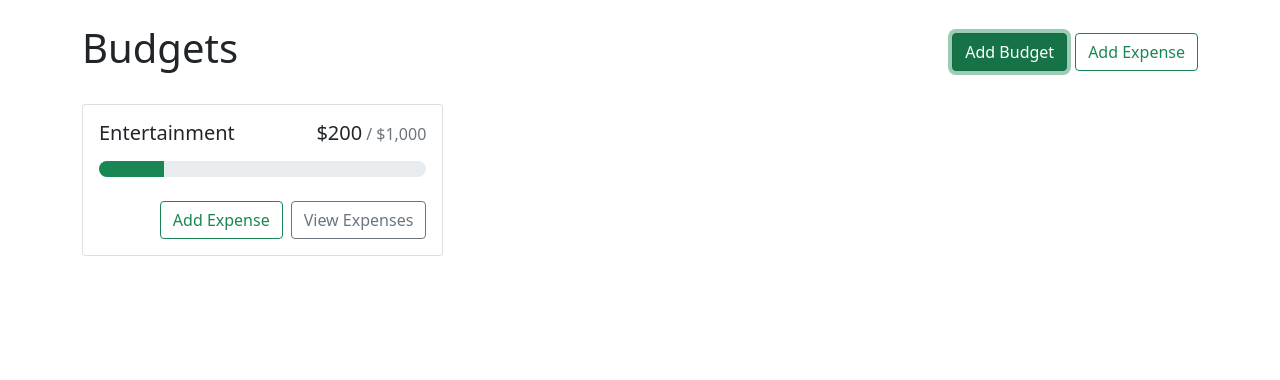
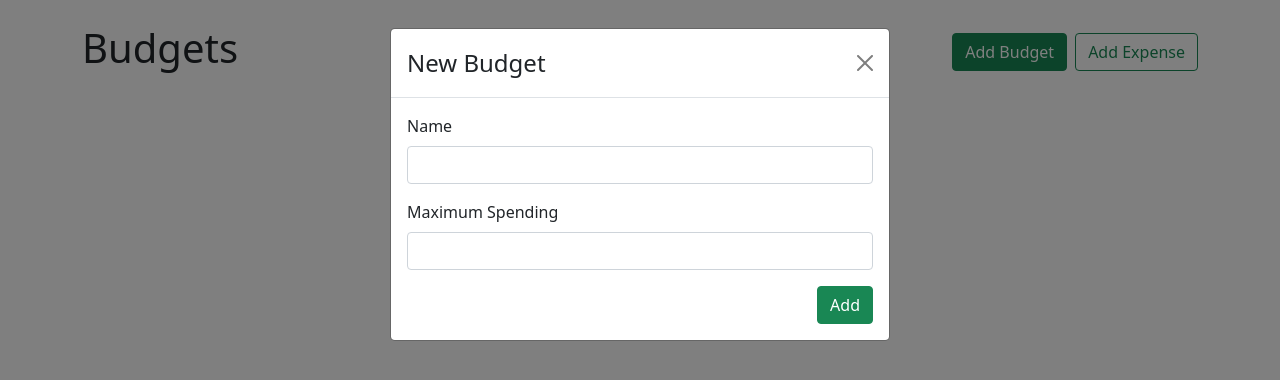
Before and after one commit to luzm321/budget-tracker, a React (Create React App) app: page / in a window 1280 px wide. Both pictures are taken after a click on the button "Add Budget". Shown: the top 380 px of the page. Built offline with nearby package versions, Linux system fonts and the light colour scheme.

Commit message:
created AddBudgetModal and functionality to add a budget

```diff
--- a/src/App.js
+++ b/src/App.js
@@ -1,15 +1,24 @@
+import { useState } from "react";
 import Container from "react-bootstrap/Container";
 import { Button, Stack } from "react-bootstrap";
 import BudgetCard from "./components/BudgetCard";
+import AddBudgetModal from "./components/AddBudgetModal";
+import { useBudgets } from "./contexts/BudgetsProvider";
 
 const App = () => {
+  const [showAddBudgetModal, setShowAddBudgetModal] = useState(false);
+  const { budgets, getBudgetExpenses } = useBudgets();
+
   return (
+    <>
       <Container className="my-4">
         <Stack direction="horizontal" gap="2" className="mb-4">
           {/* me-auto (margin end) ensures the Budget header is always on the left side of the screen */}
           {/* <h1>Budget Tracker</h1> */}
           <h1 className="me-auto">Budgets</h1>
-        <Button variant="success">Add Budget</Button>
+          <Button variant="success" onClick={() => setShowAddBudgetModal(true)}>
+            Add Budget
+          </Button>
           <Button variant="outline-success">Add Expense</Button>
         </Stack>
         <div
@@ -20,9 +29,29 @@
             alignItems: "flex-start",
           }}
         >
-        <BudgetCard name="Entertainment" amount={200} max={1000} />
+          {budgets.map((budget) => {
+            // reduce: get all expenses from array for a budget and add all the different amounts together into 1 single value
+            // and return it as the amount variable with 0 as default starting total value:
+            const amount = getBudgetExpenses(budget.id).reduce(
+              (total, expense) => total + expense.amount,
+              0
+            );
+            return (
+              <BudgetCard
+                key={budget.id}
+                name={budget.name}
+                amount={amount}
+                max={budget.max}
+              />
+            );
+          })}
         </div>
       </Container>
+      <AddBudgetModal
+        show={showAddBudgetModal}
+        handleClose={() => setShowAddBudgetModal(false)}
+      />
+    </>
   );
 };
 
--- /dev/null
+++ b/src/components/AddBudgetModal.js
@@ -0,0 +1,56 @@
+import { useRef } from "react";
+import { Modal, Form, Button } from "react-bootstrap";
+import { useBudgets } from "../contexts/BudgetsProvider";
+
+const AddBudgetModal = ({ show, handleClose }) => {
+  // creates references that points to the name and max spending variables to capture user input on form rather than using useState
+  // hook since app doesn't need to track state every time the on change listener activates and unnecessarily cause a re-render at
+  // every keystroke:
+  const nameRef = useRef();
+  const maxRef = useRef();
+  const { addBudget } = useBudgets();
+
+  const handleSubmit = (e) => {
+    // prevents app from submitting form and refreshing
+    e.preventDefault();
+    addBudget({
+      name: nameRef.current.value,
+      max: parseFloat(maxRef.current.value),
+    });
+    handleClose();
+  };
+
+  return (
+    <Modal show={show} onHide={handleClose}>
+      <Form onSubmit={handleSubmit}>
+        <Modal.Header closeButton>
+          <Modal.Title>New Budget</Modal.Title>
+        </Modal.Header>
+        <Modal.Body>
+          <Form.Group className="mb-3" controlId="name">
+            <Form.Label>Name</Form.Label>
+            <Form.Control ref={nameRef} type="text" required />
+          </Form.Group>
+          <Form.Group className="mb-3" controlId="max">
+            <Form.Label>Maximum Spending</Form.Label>
+            {/* increase by 1 penny at a time for the step value */}
+            <Form.Control
+              ref={maxRef}
+              type="number"
+              required
+              min={0}
+              step={0.01}
+            />
+          </Form.Group>
+          <div className="d-flex justify-content-end">
+            <Button variant="success" type="submit">
+              Add
+            </Button>
+          </div>
+        </Modal.Body>
+      </Form>
+    </Modal>
+  );
+};
+
+export default AddBudgetModal;
--- a/src/contexts/BudgetsProvider.js
+++ b/src/contexts/BudgetsProvider.js
@@ -1,4 +1,4 @@
-import React, { createContext, useContext, useState } from "react";
+import React, { createContext, useContext } from "react";
 import { v4 as uuidV4 } from "uuid"; // fxn to be invoked to generate a new unique ID from uuid library
 import useLocalStorage from "../hooks/useLocalStorage";
 
--- a/src/hooks/useLocalStorage.js
+++ b/src/hooks/useLocalStorage.js
@@ -1,6 +1,6 @@
 import { useState, useEffect } from "react";
 
-// custom hook:
+// custom hook: store budget info so when user leaves page, user can comes back with previous info intact
 const useLocalStorage = (key, defaultValue) => {
   // useState accepts the function to initialize it because by default, you want to get the value from local storage; otherwise,
   // code will fall back to the defaultValue
```
Lines whose indentation alone changed are shown as unchanged.
